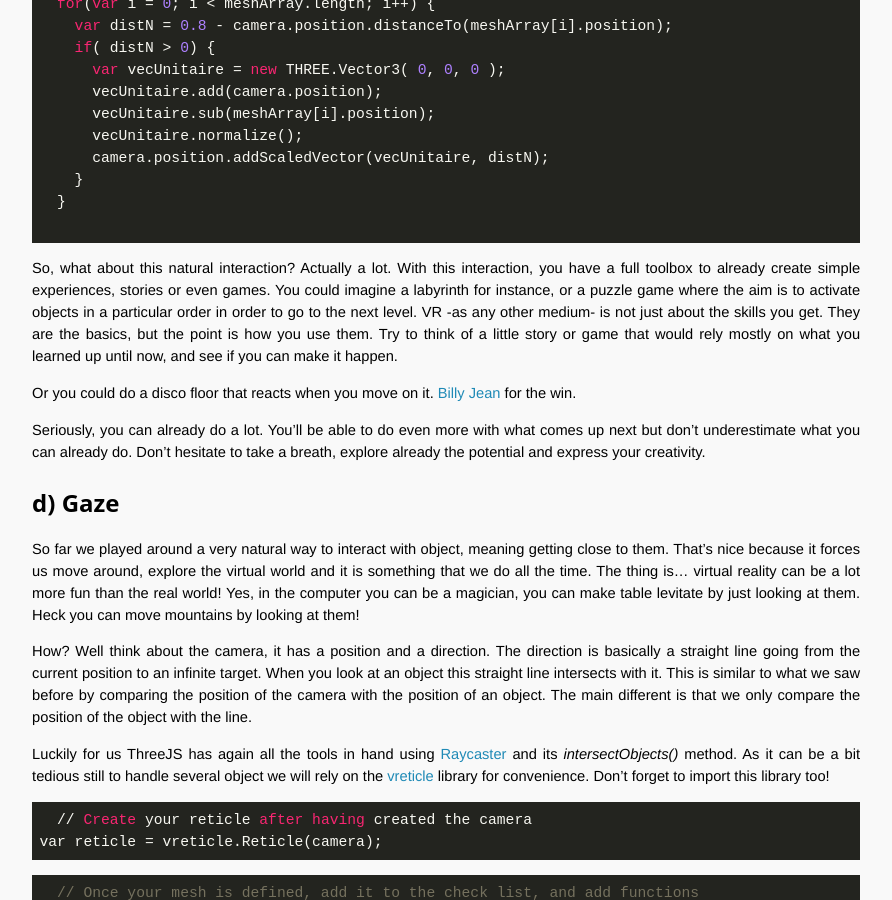
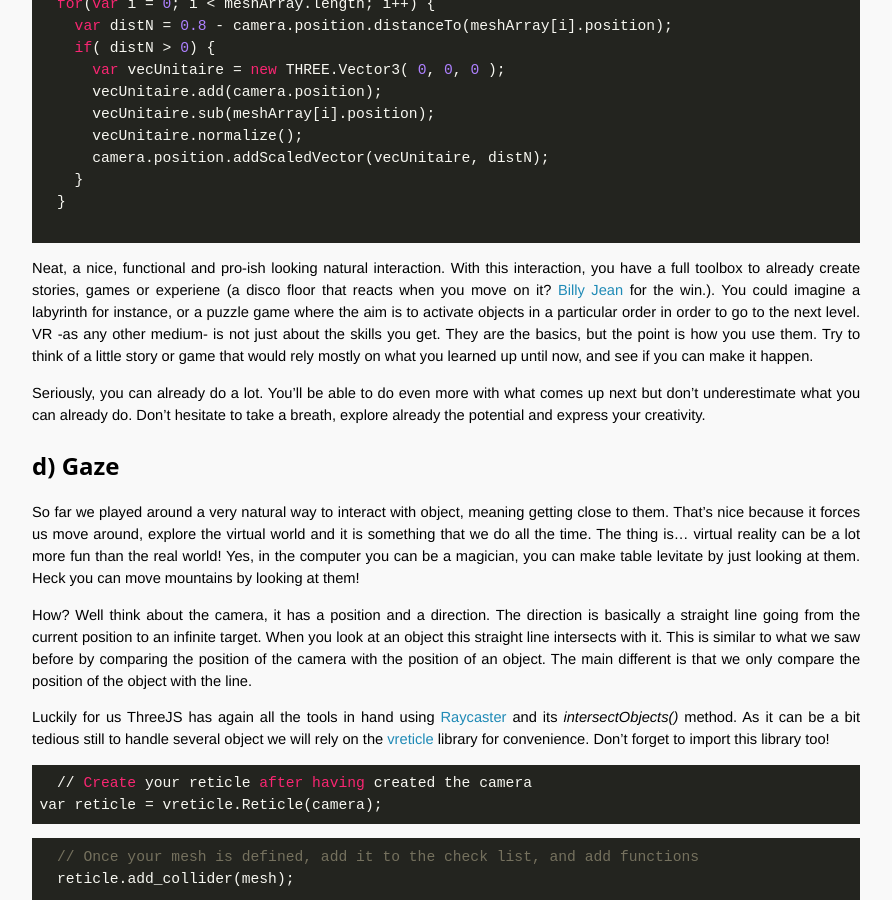
Before and after one commit to OpenTechSchool-Brussels/webVR-for-3D-graphics-and-music, a Jekyll site: the page built from interacting-within-the-scene.markdown, in a window 1280 px wide and 900 px high, scrolled down 2202 px. Shown: the whole window, without its empty margins (324-1216 px from the left). Built offline with Jekyll 4.4.1, drawn with Linux system fonts in a browser that asks for light colours; Markdown is read by kramdown in place of the engine named in the settings.

Commit message:
Update interacting-within-the-scene.markdown

````diff
--- a/interacting-within-the-scene.markdown
+++ b/interacting-within-the-scene.markdown
@@ -91,9 +91,7 @@
 
 ```
 
-So, what about this natural interaction? Actually a lot. With this interaction, you have a full toolbox to already create simple experiences, stories or even games. You could imagine a labyrinth for instance, or a puzzle game where the aim is to activate objects in a particular order in order to go to the next level. VR -as any other medium- is not just about the skills you get. They are the basics, but the point is how you use them. Try to think of a little story or game that would rely mostly on what you learned up until now, and see if you can make it happen.
-
-Or you could do a disco floor that reacts when you move on it. [Billy Jean](https://youtu.be/Zi_XLOBDo_Y?t=18s) for the win.
+Neat, a nice, functional and pro-ish looking natural interaction. With this interaction, you have a full toolbox to already create stories, games or experiene (a disco floor that reacts when you move on it? [Billy Jean](https://youtu.be/Zi_XLOBDo_Y?t=18s) for the win.). You could imagine a labyrinth for instance, or a puzzle game where the aim is to activate objects in a particular order in order to go to the next level. VR -as any other medium- is not just about the skills you get. They are the basics, but the point is how you use them. Try to think of a little story or game that would rely mostly on what you learned up until now, and see if you can make it happen.
 
 Seriously, you can already do a lot. You'll be able to do even more with what comes up next but don't underestimate what you can already do. Don't hesitate to take a breath, explore already the potential and express your creativity.
 
````
